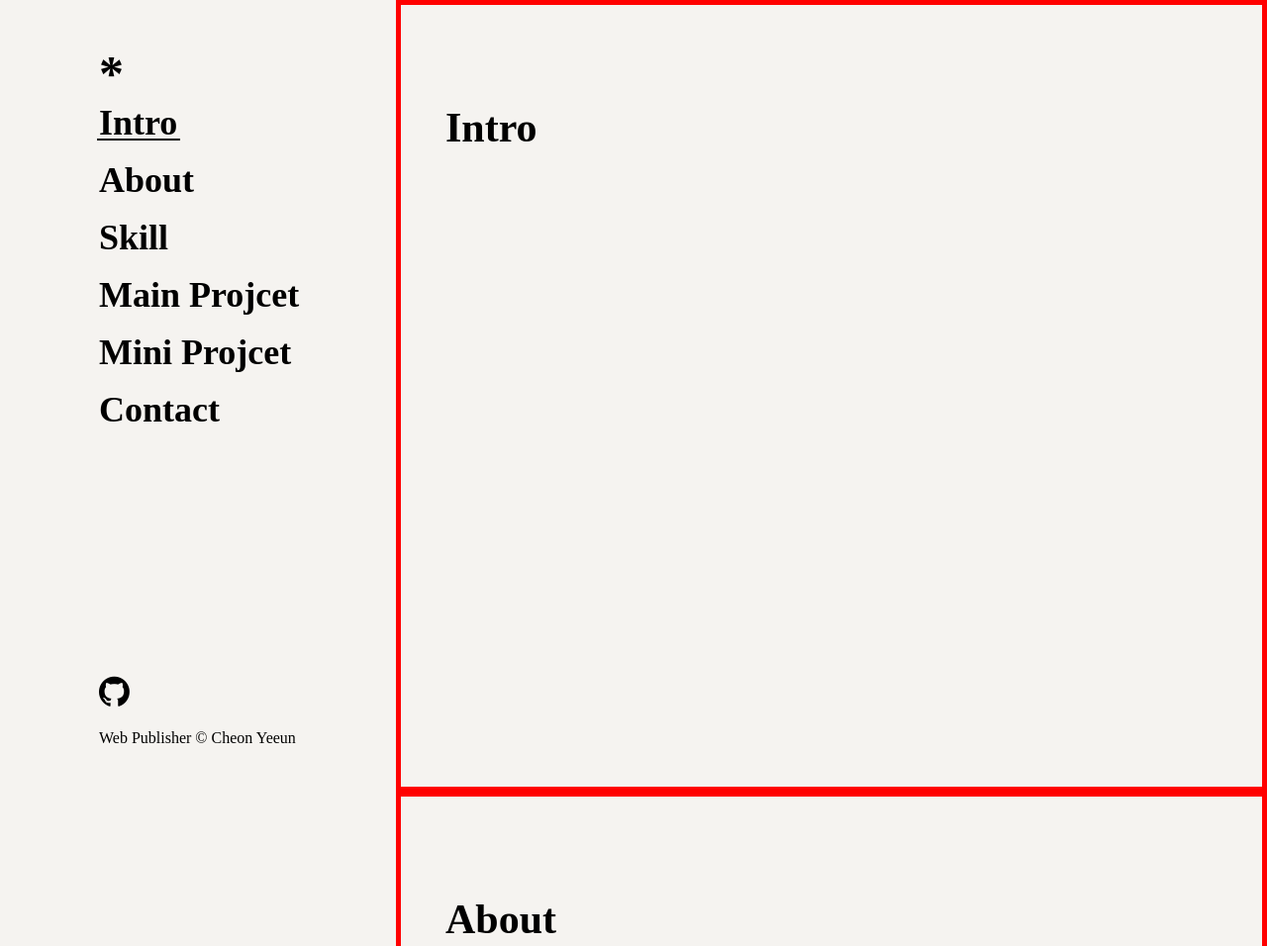
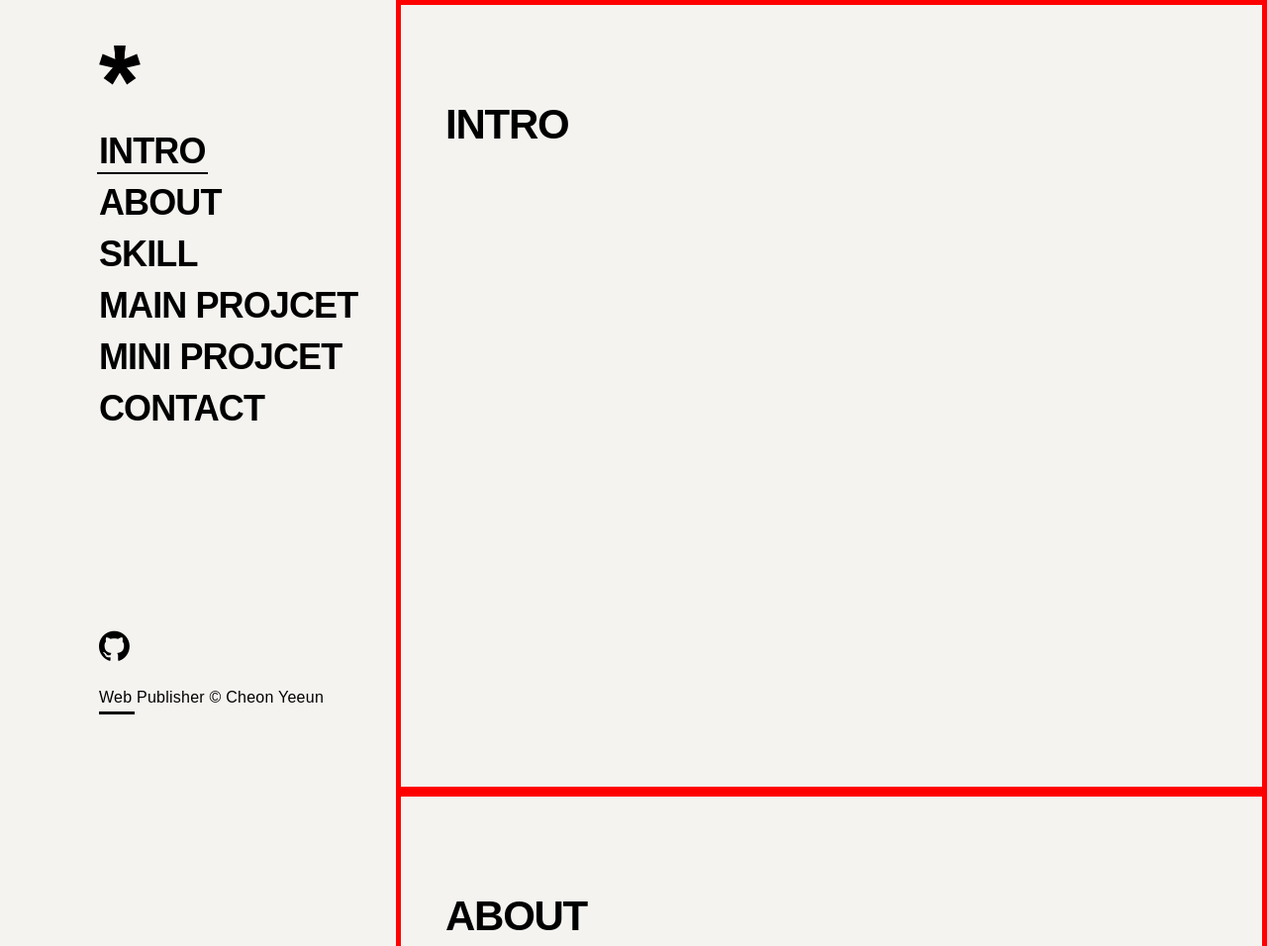
Before and after one commit to cheonYen/cheonYen.github.io, a plain HTML site: page index.html in a window 1280 px wide. Shown: the top 956 px of the page at 99% size. Drawn offline with nearby package versions, Linux system fonts and the light colour scheme; animation ran at ten frames a second; a web font is replaced by a local one.

Commit message:
세 번째 커밋

```diff
--- a/css/header.css
+++ b/css/header.css
@@ -17,7 +17,12 @@
   left: 0;
 }
 .header h1{}
-.header h1 .logo{}
+.header h1 .logo{
+  display: flex;
+  width: var(--h2);
+  height: var(--h2);
+  margin-bottom: 3rem;
+}
 .header h1 .logo img{}
 .header nav{
   margin: 0 0 auto;
@@ -26,16 +31,17 @@
 .header nav .gnb li{}
 .header nav .gnb li h2{}
 .header nav .gnb li a{
+  margin-bottom: 1rem;
   display: inline-block;
-  margin-bottom: 1rem;
   position: relative;
+  text-transform: uppercase;
 }
 .header nav .gnb li a::before{
   content: '';
   width: 0;
   height: 2px;
   position: absolute;
-  bottom: 0.2rem;
+  top: calc(100% + 0.2rem);
   left: -0.15rem;
   background-color: var(--textColor);
   z-index: -1;
@@ -50,9 +56,34 @@
 }
 .socialBtn i{}
 .header p{}
+.trigger{
+  width: var(--h3);
+  height: var(--h3);
+  position: relative;
+}
+.trigger span{
+  width: 100%;
+  height: 3px;
+  position: absolute;
+  background-color: var(--textColor);
+}
+.trigger span:nth-child(1){}
+.trigger span:nth-child(2){}
+.trigger span:nth-child(3){}
 
 @media (hover:hover){
   .header nav .gnb li a:hover:before{
     width: calc(100% + 0.3rem);
   }
 }
+
+@media (max-width: 768px){
+  .header{
+    width: 100%;
+    height: 80px;
+    border: 1px solid #000;
+    align-items: center;
+    flex-direction: row;
+    padding: 0 var(--h4);
+  }
+}
--- a/css/main.css
+++ b/css/main.css
@@ -3,6 +3,9 @@
 .swiperWrap,
 #miniProject .miniWrap{
   height: calc(100vh - calc(100px * 2 + var(--h5) + var(--h3)));
+}
+.heading{
+  text-transform: uppercase;
 }
 .skillList li,
 #miniProject .miniWrap li,
--- a/css/reset_common.css
+++ b/css/reset_common.css
@@ -1,3 +1,10 @@
+/* [font] 'Oswald' */
+@import url('https://webfontworld.github.io/Oswald/Oswald.css');
+/* [font] 'Poppins' */
+@import url('https://webfontworld.github.io/Poppins/Poppins.css');
+/* [font] 'Pretendard' */
+@import url('https://webfontworld.github.io/pretendard/Pretendard.css');
+
 :root{
   /* size */
   font-size: 16px;
@@ -19,6 +26,7 @@
 }
 body{
   color: var(--textColor);
+  font-family: 'Oswald', 'Pretendard', sans-serif;
 }
 ul{
   list-style: none;
@@ -34,7 +42,8 @@ h4,
 h5,
 h6{
   font-size: inherit;
-  font-weight: 800;
+  font-weight: 600;
+  line-height: 100%;
 }
 button{
   font-family: inherit;
@@ -51,26 +60,37 @@ img{
 h1,
 .h1{
   font-size: var(--h1);
+  letter-spacing: -1.5px;
 }
 h2,
 .h2{
   font-size: var(--h2);
+  letter-spacing: -1.26px;
 }
 h3,
 .h3{
   font-size: var(--h3);
+  letter-spacing: -0.9px;
 }
 h4,
 .h4{
   font-size: var(--h4);
+  letter-spacing: -0.75px;
 }
 h5,
 .h5{
   font-size: var(--h5);
+  letter-spacing: -0.6px;
 }
 h6,
 .h6{
   font-size: var(--h6);
+  letter-spacing: -0.27px;
+}
+p{
+  font-weight: 400;
+  line-height: 175%;
+  letter-spacing: 0.24px;
 }
 .main{}
 section{
--- a/index.html
+++ b/index.html
@@ -15,7 +15,7 @@
 <body>
   <div class="wrap">
     <header class="header">
-      <h1><a href="index.html" class="logo"><img src="" alt="">*</a></h1>
+      <h1><a href="index.html" class="logo"><img src="img/logo.svg" alt="logo"></a></h1>
       <nav>
         <ul class="gnb">
           <li><h3><a href="#intro" class="active">Intro</a></h3></li>
@@ -28,20 +28,29 @@
       </nav>
       <button class="socialBtn"><i class="fa fa-github" aria-hidden="true"></i></button>
       <p>Web Publisher &copy; Cheon Yeeun</p>
+      <div class="trigger">
+        <span></span>
+        <span></span>
+        <span></span>
+      </div>
     </header>
     <main class="main">
       <section id="intro" class="section" data-bgColor="#F5F3F0">
-        <h2>Intro</h2>
+        <div class="heading">
+          <h2>Intro</h2>
+        </div>
       </section>
       <!-- //intro -->
-
       <section id="about" class="section" data-bgColor="#FFC133">
-        <h2>About</h2>
+        <div class="heading">
+          <h2>About</h2>
+        </div>
       </section>
       <!-- //about -->
-
       <section id="skill" class="section" data-bgColor="#6C6C6C" data-textColor="#fff">
-        <h2>Skill</h2>
+        <div class="heading">
+          <h2>Skill</h2>
+        </div>
         <ul class="skillList">
           <li>
             <h4>HTML</h4>
@@ -112,9 +121,10 @@
         </ul>
       </section>
       <!-- //skill -->
-
       <section id="mainProject" class="section" data-bgColor="#222">
-        <h2>Main Project</h2>
+        <div class="heading">
+          <h2>Main Project</h2>
+        </div>
         <div class="swiperWrap">
           <div class="swiper mySwiper mainDescSwiper">
             <div class="swiper-wrapper mainDescSwiperWrap">
@@ -175,9 +185,10 @@
         </div>
       </section>
       <!-- //mainProject -->
-
       <section id="miniProject" class="section" data-bgColor="#BAD0D9">
-        <h2>Mini Project</h2>
+        <div class="heading">
+          <h2>Mini Project</h2>
+        </div>
         <ul class="miniWrap">
           <li>
             <a href="#none">
@@ -224,7 +235,6 @@
         </ul>
       </section>
       <!-- //miniProject -->
-
       <section id="contact" class="section" data-bgColor="#0074dd">
         <h2>
           Contact
@@ -235,14 +245,14 @@
             마무리 멘트 적습니다.
           </h2>
           <div class="linkWrap">
-            <a href="#none">
-              <h4>주소</h4>
+            <a href="mailto:cye312@naver.com">
+              <h4>cye312@naver.com</h4>
               <div class="iconWrap">
                 <img src="img/arrowLeftToRight.svg" alt="">
               </div>
             </a>
-            <a href="#none">
-              <h4>주소</h4>
+            <a href="https://github.com/cheonYen" target="_blank">
+              <h4>https://github.com/cheonYen</h4>
               <div class="iconWrap">
                 <img src="img/arrowLeftToRight.svg" alt="">
               </div>
--- a/js/gsap_custom.js
+++ b/js/gsap_custom.js
@@ -12,22 +12,28 @@ gsap.utils.toArray(".section").forEach((item, index) => {
     onEnter: () => {
       gsap.to("body", {
         backgroundColor: bgColor,
-        "--textColor": textColor,
         duration: 0.5
       });
-      gsap.to(".socialBtn i", {
+      gsap.to(".header h1 .logo, .socialBtn i", {
         filter: invertFilter,
+        onUpdate: () => {
+          // onUpdate 콜백 내에서 CSS 변수를 설정
+          document.documentElement.style.setProperty("--textColor", textColor);
+        },
         duration: 0.5,
       });
     },
     onEnterBack: () => {
       gsap.to("body", {
         backgroundColor: bgColor,
-        "--textColor": textColor,
         duration: 0.5
       });
-      gsap.to(".socialBtn i", {
+      gsap.to(".header h1 .logo, .socialBtn i", {
         filter: invertFilter,
+        onUpdate: () => {
+          // onUpdate 콜백 내에서 CSS 변수를 설정
+          document.documentElement.style.setProperty("--textColor", textColor);
+        },
         duration: 0.5,
       });
     },
```
Also changed, not shown: img/logo.svg (added).
